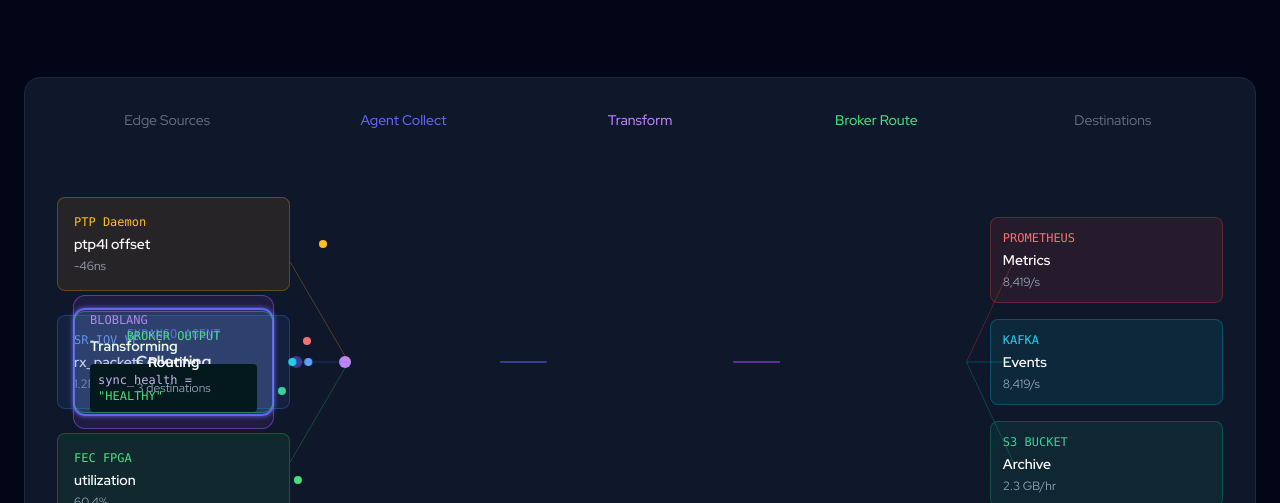
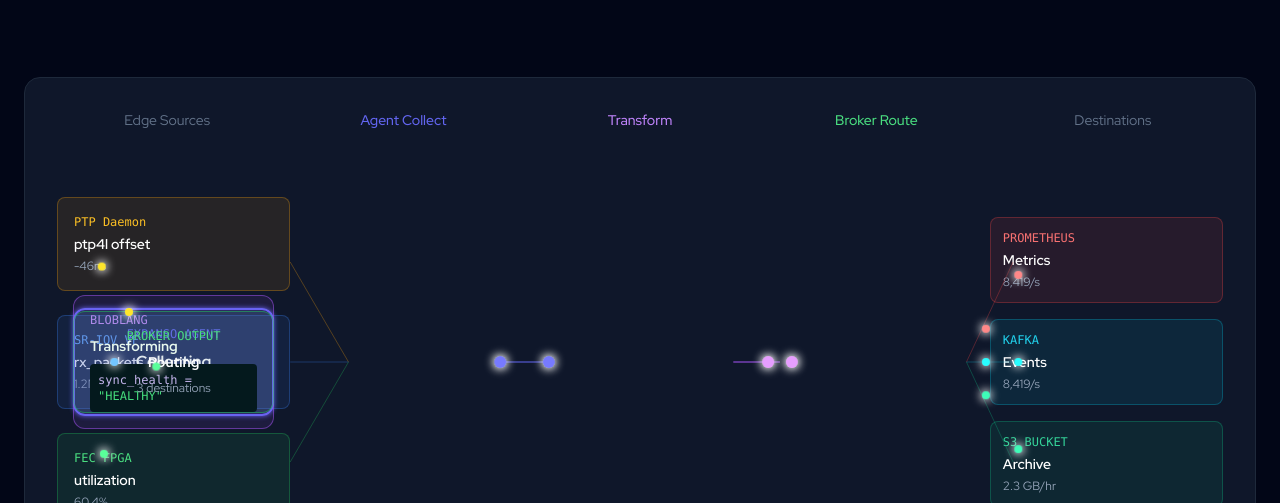
Before and after one commit to aronchick/oran-sample, a plain HTML site: page docs/demo.html in a window 1280 px wide. Shown: the part 297-800 px from the top of the page. Drawn offline with nearby package versions, Linux system fonts and the light colour scheme.

Commit message:
Refactor demo.html for improved readability and animation effects
- Adjust HTML structure for better formatting and consistency
- Enhance CSS animations for data packets, adding diagonal flow effects
- Update keyframes for smoother transitions and improved visual representation
- Refactor navigation and content sections for clarity and maintainability

This update aims to enhance the user experience during the live pipeline demo by improving the visual flow of data packets and ensuring a cleaner codebase.

```diff
--- a/docs/demo.html
+++ b/docs/demo.html
@@ -1,10 +1,12 @@
 <!DOCTYPE html>
 <html lang="en" class="scroll-smooth">
+
 <head>
   <meta charset="UTF-8">
   <meta name="viewport" content="width=device-width, initial-scale=1.0">
   <title>Expanso + Red Hat | Live Pipeline Demo</title>
-  <meta name="description" content="Interactive visualization of real-time O-RAN data pipeline - from edge to observability">
+  <meta name="description"
+    content="Interactive visualization of real-time O-RAN data pipeline - from edge to observability">
   <script src="https://cdn.tailwindcss.com"></script>
   <script>
     tailwind.config = {
@@ -22,35 +24,111 @@
   </script>
   <style>
     @import url('https://fonts.googleapis.com/css2?family=Red+Hat+Display:wght@400;500;600;700;900&family=JetBrains+Mono:wght@400;500&display=swap');
-    body { font-family: 'Red Hat Display', sans-serif; }
-    code, pre { font-family: 'JetBrains Mono', monospace; }
+
+    body {
+      font-family: 'Red Hat Display', sans-serif;
+    }
+
+    code,
+    pre {
+      font-family: 'JetBrains Mono', monospace;
+    }
 
     /* Data packet animations */
     @keyframes flow-right {
-      0% { transform: translateX(0); opacity: 0; }
-      10% { opacity: 1; }
-      90% { opacity: 1; }
-      100% { transform: translateX(var(--flow-distance, 100px)); opacity: 0; }
+      0% {
+        transform: translate(-50%, -50%) translateX(0) translateY(0);
+        opacity: 0;
       }
 
-    @keyframes flow-down {
-      0% { transform: translateY(0); opacity: 0; }
-      10% { opacity: 1; }
-      90% { opacity: 1; }
-      100% { transform: translateY(var(--flow-distance, 50px)); opacity: 0; }
+      5% {
+        opacity: 1;
+      }
+
+      95% {
+        opacity: 1;
+      }
+
+      100% {
+        transform: translate(-50%, -50%) translateX(calc(var(--flow-distance, 200px))) translateY(0);
+        opacity: 0;
+      }
+    }
+
+    @keyframes flow-diagonal-up {
+      0% {
+        transform: translate(-50%, -50%) translateX(0) translateY(0);
+        opacity: 0;
+      }
+
+      5% {
+        opacity: 1;
+      }
+
+      95% {
+        opacity: 1;
+      }
+
+      100% {
+        transform: translate(-50%, -50%) translateX(calc(var(--flow-distance-x, 200px))) translateY(calc(var(--flow-distance-y, -100px)));
+        opacity: 0;
+      }
+    }
+
+    @keyframes flow-diagonal-down {
+      0% {
+        transform: translate(-50%, -50%) translateX(0) translateY(0);
+        opacity: 0;
+      }
+
+      5% {
+        opacity: 1;
+      }
+
+      95% {
+        opacity: 1;
+      }
+
+      100% {
+        transform: translate(-50%, -50%) translateX(calc(var(--flow-distance-x, 200px))) translateY(calc(var(--flow-distance-y, 100px)));
+        opacity: 0;
+      }
     }
 
     @keyframes pulse-glow {
-      0%, 100% { box-shadow: 0 0 5px currentColor; }
-      50% { box-shadow: 0 0 20px currentColor; }
+
+      0%,
+      100% {
+        box-shadow: 0 0 5px currentColor;
+      }
+
+      50% {
+        box-shadow: 0 0 20px currentColor;
+      }
     }
 
     .data-packet {
+      position: absolute;
       animation: flow-right 2s ease-in-out infinite;
+      z-index: 10;
+      box-shadow: 0 0 8px currentColor, 0 0 12px currentColor;
+      filter: brightness(1.2);
     }
 
-    .data-packet-down {
-      animation: flow-down 1.5s ease-in-out infinite;
+    .data-packet-diagonal-up {
+      position: absolute;
+      animation: flow-diagonal-up 2s ease-in-out infinite;
+      z-index: 10;
+      box-shadow: 0 0 8px currentColor, 0 0 12px currentColor;
+      filter: brightness(1.2);
+    }
+
+    .data-packet-diagonal-down {
+      position: absolute;
+      animation: flow-diagonal-down 2s ease-in-out infinite;
+      z-index: 10;
+      box-shadow: 0 0 8px currentColor, 0 0 12px currentColor;
+      filter: brightness(1.2);
     }
 
     .processing-glow {
@@ -59,8 +137,13 @@
 
     /* Code typing effect */
     @keyframes typing {
-      from { width: 0 }
-      to { width: 100% }
+      from {
+        width: 0
+      }
+
+      to {
+        width: 100%
+      }
     }
 
     .code-line {
@@ -70,13 +153,28 @@
     }
 
     /* Stagger animations */
-    .stagger-1 { animation-delay: 0s; }
-    .stagger-2 { animation-delay: 0.3s; }
-    .stagger-3 { animation-delay: 0.6s; }
-    .stagger-4 { animation-delay: 0.9s; }
-    .stagger-5 { animation-delay: 1.2s; }
+    .stagger-1 {
+      animation-delay: 0s;
+    }
+
+    .stagger-2 {
+      animation-delay: 0.3s;
+    }
+
+    .stagger-3 {
+      animation-delay: 0.6s;
+    }
+
+    .stagger-4 {
+      animation-delay: 0.9s;
+    }
+
+    .stagger-5 {
+      animation-delay: 1.2s;
+    }
   </style>
 </head>
+
 <body class="bg-slate-950 text-white antialiased min-h-screen">
 
   <!-- Navigation -->
@@ -84,20 +182,27 @@
     <div class="max-w-7xl mx-auto px-6 py-4 flex items-center justify-between">
       <div class="flex items-center gap-3">
         <div class="flex items-center gap-2">
-          <div class="w-8 h-8 bg-gradient-to-br from-expanso to-expanso-dark rounded-lg flex items-center justify-center font-bold text-sm">E</div>
+          <div
+            class="w-8 h-8 bg-gradient-to-br from-expanso to-expanso-dark rounded-lg flex items-center justify-center font-bold text-sm">
+            E</div>
           <span class="font-semibold">Expanso</span>
         </div>
         <span class="text-slate-600">+</span>
         <div class="flex items-center gap-2">
           <div class="w-8 h-8 bg-redhat rounded flex items-center justify-center">
-            <svg viewBox="0 0 24 24" class="w-5 h-5" fill="currentColor"><path d="M12 0C5.4 0 0 5.4 0 12s5.4 12 12 12 12-5.4 12-12S18.6 0 12 0zm0 22C6.5 22 2 17.5 2 12S6.5 2 12 2s10 4.5 10 10-4.5 10-10 10z"/></svg>
+            <svg viewBox="0 0 24 24" class="w-5 h-5" fill="currentColor">
+              <path
+                d="M12 0C5.4 0 0 5.4 0 12s5.4 12 12 12 12-5.4 12-12S18.6 0 12 0zm0 22C6.5 22 2 17.5 2 12S6.5 2 12 2s10 4.5 10 10-4.5 10-10 10z" />
+            </svg>
           </div>
           <span class="font-semibold">Red Hat</span>
         </div>
       </div>
       <div class="hidden md:flex items-center gap-8">
         <a href="index.html" class="text-slate-400 hover:text-white transition">Back to Overview</a>
-        <a href="index.html#deploy" class="bg-gradient-to-r from-redhat to-expanso hover:opacity-90 px-4 py-2 rounded-lg transition">Deploy Now</a>
+        <a href="index.html#deploy"
+          class="bg-gradient-to-r from-redhat to-expanso hover:opacity-90 px-4 py-2 rounded-lg transition">Deploy
+          Now</a>
       </div>
     </div>
   </nav>
@@ -105,13 +210,15 @@
   <!-- Hero -->
   <section class="pt-28 pb-12">
     <div class="max-w-7xl mx-auto px-6 text-center">
-      <div class="inline-flex items-center gap-2 bg-green-500/10 border border-green-500/30 rounded-full px-4 py-2 mb-6">
+      <div
+        class="inline-flex items-center gap-2 bg-green-500/10 border border-green-500/30 rounded-full px-4 py-2 mb-6">
         <span class="w-2 h-2 bg-green-500 rounded-full animate-pulse"></span>
         <span class="text-sm text-green-400 font-medium">Live Simulation</span>
       </div>
       <h1 class="text-4xl lg:text-5xl font-black mb-4">Watch Data Flow in Real-Time</h1>
       <p class="text-xl text-slate-400 max-w-2xl mx-auto">
-        See how Expanso agents collect O-RAN telemetry, transform it with Bloblang, and route to multiple destinations simultaneously.
+        See how Expanso agents collect O-RAN telemetry, transform it with Bloblang, and route to multiple destinations
+        simultaneously.
       </p>
     </div>
   </section>
@@ -140,10 +247,15 @@
               <div class="text-amber-400 text-xs font-mono mb-1">PTP Daemon</div>
               <div class="text-white font-semibold text-sm">ptp4l offset</div>
               <div class="text-slate-400 text-xs mt-1" id="ptp-value">-23ns</div>
-              <!-- Data packets flowing -->
-              <div class="absolute right-0 top-1/2 -translate-y-1/2 translate-x-full">
-                <div class="w-2 h-2 rounded-full bg-amber-400 data-packet stagger-1" style="--flow-distance: 60px;"></div>
             </div>
+            <!-- Data packets flowing from PTP -->
+            <div class="absolute" style="left: 18%; top: 25%;">
+              <div class="w-2 h-2 rounded-full bg-amber-400 data-packet-diagonal-down stagger-1"
+                style="--flow-distance-x: 60px; --flow-distance-y: 100px; animation-delay: 0s;"></div>
+            </div>
+            <div class="absolute" style="left: 18%; top: 25%;">
+              <div class="w-2 h-2 rounded-full bg-amber-400 data-packet-diagonal-down stagger-1"
+                style="--flow-distance-x: 60px; --flow-distance-y: 100px; animation-delay: 0.7s;"></div>
             </div>
 
             <!-- SR-IOV Source -->
@@ -151,9 +263,15 @@
               <div class="text-blue-400 text-xs font-mono mb-1">SR-IOV VF</div>
               <div class="text-white font-semibold text-sm">rx_packets</div>
               <div class="text-slate-400 text-xs mt-1" id="sriov-value">1.2M/s</div>
-              <div class="absolute right-0 top-1/2 -translate-y-1/2 translate-x-full">
-                <div class="w-2 h-2 rounded-full bg-blue-400 data-packet stagger-2" style="--flow-distance: 60px;"></div>
             </div>
+            <!-- Data packets flowing from SR-IOV -->
+            <div class="absolute" style="left: 18%; top: 50%;">
+              <div class="w-2 h-2 rounded-full bg-blue-400 data-packet stagger-2"
+                style="--flow-distance: 60px; animation-delay: 0.3s;"></div>
+            </div>
+            <div class="absolute" style="left: 18%; top: 50%;">
+              <div class="w-2 h-2 rounded-full bg-blue-400 data-packet stagger-2"
+                style="--flow-distance: 60px; animation-delay: 1s;"></div>
             </div>
 
             <!-- FEC Source -->
@@ -161,23 +279,35 @@
               <div class="text-green-400 text-xs font-mono mb-1">FEC FPGA</div>
               <div class="text-white font-semibold text-sm">utilization</div>
               <div class="text-slate-400 text-xs mt-1" id="fec-value">67.3%</div>
-              <div class="absolute right-0 top-1/2 -translate-y-1/2 translate-x-full">
-                <div class="w-2 h-2 rounded-full bg-green-400 data-packet stagger-3" style="--flow-distance: 60px;"></div>
             </div>
+            <!-- Data packets flowing from FEC -->
+            <div class="absolute" style="left: 18%; top: 75%;">
+              <div class="w-2 h-2 rounded-full bg-green-400 data-packet-diagonal-up stagger-3"
+                style="--flow-distance-x: 60px; --flow-distance-y: -100px; animation-delay: 0.6s;"></div>
+            </div>
+            <div class="absolute" style="left: 18%; top: 75%;">
+              <div class="w-2 h-2 rounded-full bg-green-400 data-packet-diagonal-up stagger-3"
+                style="--flow-distance-x: 60px; --flow-distance-y: -100px; animation-delay: 1.3s;"></div>
             </div>
           </div>
 
           <!-- Agent Box -->
           <div class="absolute left-1/5 top-1/2 -translate-y-1/2 w-1/5 px-4">
-            <div class="bg-expanso/20 border-2 border-expanso rounded-xl p-4 text-center processing-glow" style="color: #6366F1;">
+            <div class="bg-expanso/20 border-2 border-expanso rounded-xl p-4 text-center processing-glow"
+              style="color: #6366F1;">
               <div class="text-expanso text-xs font-mono mb-2">EXPANSO AGENT</div>
               <div class="text-white font-bold">Collecting</div>
               <div class="text-slate-400 text-xs mt-2" id="events-count">2,847 events/s</div>
-              <!-- Output packet -->
-              <div class="absolute right-0 top-1/2 -translate-y-1/2 translate-x-full">
-                <div class="w-3 h-3 rounded-full bg-expanso data-packet stagger-4" style="--flow-distance: 50px;"></div>
             </div>
           </div>
+          <!-- Data packets flowing from Agent -->
+          <div class="absolute" style="left: 38%; top: 50%;">
+            <div class="w-3 h-3 rounded-full bg-expanso data-packet stagger-4"
+              style="--flow-distance: 60px; animation-delay: 0.9s;"></div>
+          </div>
+          <div class="absolute" style="left: 38%; top: 50%;">
+            <div class="w-3 h-3 rounded-full bg-expanso data-packet stagger-4"
+              style="--flow-distance: 60px; animation-delay: 1.6s;"></div>
           </div>
 
           <!-- Transform Box -->
@@ -189,11 +319,16 @@
                 <div class="text-purple-300">sync_health =</div>
                 <div class="text-green-400 ml-2" id="health-status">"HEALTHY"</div>
               </div>
-              <!-- Output packet -->
-              <div class="absolute right-0 top-1/2 -translate-y-1/2 translate-x-full">
-                <div class="w-3 h-3 rounded-full bg-purple-400 data-packet stagger-5" style="--flow-distance: 50px;"></div>
             </div>
           </div>
+          <!-- Data packets flowing from Transform -->
+          <div class="absolute" style="left: 58%; top: 50%;">
+            <div class="w-3 h-3 rounded-full bg-purple-400 data-packet stagger-5"
+              style="--flow-distance: 60px; animation-delay: 1.2s;"></div>
+          </div>
+          <div class="absolute" style="left: 58%; top: 50%;">
+            <div class="w-3 h-3 rounded-full bg-purple-400 data-packet stagger-5"
+              style="--flow-distance: 60px; animation-delay: 1.9s;"></div>
           </div>
 
           <!-- Broker Box -->
@@ -202,18 +337,34 @@
               <div class="text-green-400 text-xs font-mono mb-2">BROKER OUTPUT</div>
               <div class="text-white font-bold text-sm">Routing</div>
               <div class="text-slate-400 text-xs mt-2">3 destinations</div>
-
-              <!-- Fan-out packets -->
-              <div class="absolute right-0 top-1/4 translate-x-full">
-                <div class="w-2 h-2 rounded-full bg-red-400 data-packet stagger-1" style="--flow-distance: 60px;"></div>
-              </div>
-              <div class="absolute right-0 top-1/2 -translate-y-1/2 translate-x-full">
-                <div class="w-2 h-2 rounded-full bg-cyan-400 data-packet stagger-2" style="--flow-distance: 60px;"></div>
-              </div>
-              <div class="absolute right-0 top-3/4 translate-x-full">
-                <div class="w-2 h-2 rounded-full bg-emerald-400 data-packet stagger-3" style="--flow-distance: 60px;"></div>
             </div>
           </div>
+          <!-- Fan-out packets from Broker to Prometheus -->
+          <div class="absolute" style="left: 78%; top: 50%;">
+            <div class="w-2 h-2 rounded-full bg-red-400 data-packet-diagonal-up"
+              style="--flow-distance-x: 60px; --flow-distance-y: -100px; animation-delay: 1.5s;"></div>
+          </div>
+          <div class="absolute" style="left: 78%; top: 50%;">
+            <div class="w-2 h-2 rounded-full bg-red-400 data-packet-diagonal-up"
+              style="--flow-distance-x: 60px; --flow-distance-y: -100px; animation-delay: 2.2s;"></div>
+          </div>
+          <!-- Fan-out packets from Broker to Kafka -->
+          <div class="absolute" style="left: 78%; top: 50%;">
+            <div class="w-2 h-2 rounded-full bg-cyan-400 data-packet"
+              style="--flow-distance: 60px; animation-delay: 1.5s;"></div>
+          </div>
+          <div class="absolute" style="left: 78%; top: 50%;">
+            <div class="w-2 h-2 rounded-full bg-cyan-400 data-packet"
+              style="--flow-distance: 60px; animation-delay: 2.2s;"></div>
+          </div>
+          <!-- Fan-out packets from Broker to S3 -->
+          <div class="absolute" style="left: 78%; top: 50%;">
+            <div class="w-2 h-2 rounded-full bg-emerald-400 data-packet-diagonal-down"
+              style="--flow-distance-x: 60px; --flow-distance-y: 100px; animation-delay: 1.5s;"></div>
+          </div>
+          <div class="absolute" style="left: 78%; top: 50%;">
+            <div class="w-2 h-2 rounded-full bg-emerald-400 data-packet-diagonal-down"
+              style="--flow-distance-x: 60px; --flow-distance-y: 100px; animation-delay: 2.2s;"></div>
           </div>
 
           <!-- Destinations Column -->
@@ -243,20 +394,20 @@
           <!-- Connection Lines (SVG) -->
           <svg class="absolute inset-0 w-full h-full pointer-events-none" preserveAspectRatio="none">
             <!-- Source to Agent lines -->
-            <line x1="20%" y1="25%" x2="25%" y2="50%" stroke="#f59e0b" stroke-width="1" stroke-opacity="0.3"/>
-            <line x1="20%" y1="50%" x2="25%" y2="50%" stroke="#3b82f6" stroke-width="1" stroke-opacity="0.3"/>
-            <line x1="20%" y1="75%" x2="25%" y2="50%" stroke="#22c55e" stroke-width="1" stroke-opacity="0.3"/>
+            <line x1="20%" y1="25%" x2="25%" y2="50%" stroke="#f59e0b" stroke-width="1" stroke-opacity="0.3" />
+            <line x1="20%" y1="50%" x2="25%" y2="50%" stroke="#3b82f6" stroke-width="1" stroke-opacity="0.3" />
+            <line x1="20%" y1="75%" x2="25%" y2="50%" stroke="#22c55e" stroke-width="1" stroke-opacity="0.3" />
 
             <!-- Agent to Transform -->
-            <line x1="38%" y1="50%" x2="42%" y2="50%" stroke="#6366f1" stroke-width="2" stroke-opacity="0.5"/>
+            <line x1="38%" y1="50%" x2="42%" y2="50%" stroke="#6366f1" stroke-width="2" stroke-opacity="0.5" />
 
             <!-- Transform to Broker -->
-            <line x1="58%" y1="50%" x2="62%" y2="50%" stroke="#a855f7" stroke-width="2" stroke-opacity="0.5"/>
+            <line x1="58%" y1="50%" x2="62%" y2="50%" stroke="#a855f7" stroke-width="2" stroke-opacity="0.5" />
 
             <!-- Broker to Destinations -->
-            <line x1="78%" y1="50%" x2="82%" y2="25%" stroke="#ef4444" stroke-width="1" stroke-opacity="0.3"/>
-            <line x1="78%" y1="50%" x2="82%" y2="50%" stroke="#06b6d4" stroke-width="1" stroke-opacity="0.3"/>
-            <line x1="78%" y1="50%" x2="82%" y2="75%" stroke="#10b981" stroke-width="1" stroke-opacity="0.3"/>
+            <line x1="78%" y1="50%" x2="82%" y2="25%" stroke="#ef4444" stroke-width="1" stroke-opacity="0.3" />
+            <line x1="78%" y1="50%" x2="82%" y2="50%" stroke="#06b6d4" stroke-width="1" stroke-opacity="0.3" />
+            <line x1="78%" y1="50%" x2="82%" y2="75%" stroke="#10b981" stroke-width="1" stroke-opacity="0.3" />
           </svg>
         </div>
       </div>
@@ -371,10 +522,12 @@ root.resourceMetrics = [<span class="text-slate-500">/* structured OTLP */</span
       <h2 class="text-3xl font-black mb-4">See It On Your Edge</h2>
       <p class="text-lg text-slate-400 mb-8">Deploy an agent in 5 minutes and watch your real data flow.</p>
       <div class="flex flex-wrap justify-center gap-4">
-        <a href="index.html#deploy" class="bg-gradient-to-r from-redhat to-expanso hover:opacity-90 px-8 py-4 rounded-xl font-semibold text-lg transition">
+        <a href="index.html#deploy"
+          class="bg-gradient-to-r from-redhat to-expanso hover:opacity-90 px-8 py-4 rounded-xl font-semibold text-lg transition">
           Deploy Now
         </a>
-        <a href="index.html" class="bg-slate-800 hover:bg-slate-700 border border-slate-700 px-8 py-4 rounded-xl font-semibold text-lg transition">
+        <a href="index.html"
+          class="bg-slate-800 hover:bg-slate-700 border border-slate-700 px-8 py-4 rounded-xl font-semibold text-lg transition">
           Back to Overview
         </a>
       </div>
@@ -469,4 +622,5 @@ root.resourceMetrics = [<span class="text-slate-500">/* structured OTLP */</span
   </script>
 
 </body>
+
 </html>
```
Lines whose indentation alone changed are shown as unchanged.
